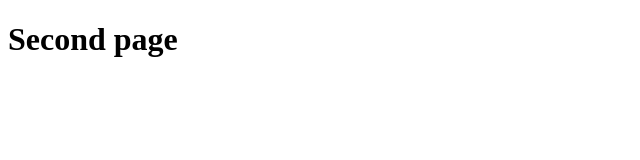
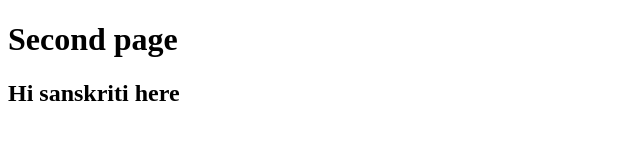
Before and after one commit to Abhisek753/Git_Class_Oct_Demo, a plain HTML site: page app.html in a window 1280 px wide. Shown: the whole page, without its empty margins (0-640 px from the left). Drawn offline with Linux system fonts and the light colour scheme.

Commit message:
Sanskriti added hi mess

```diff
--- a/app.html
+++ b/app.html
@@ -7,5 +7,6 @@
 </head>
 <body>
     <h1>Second page</h1>
+    <h2>Hi sanskriti here</h2>
 </body>
 </html>
```
